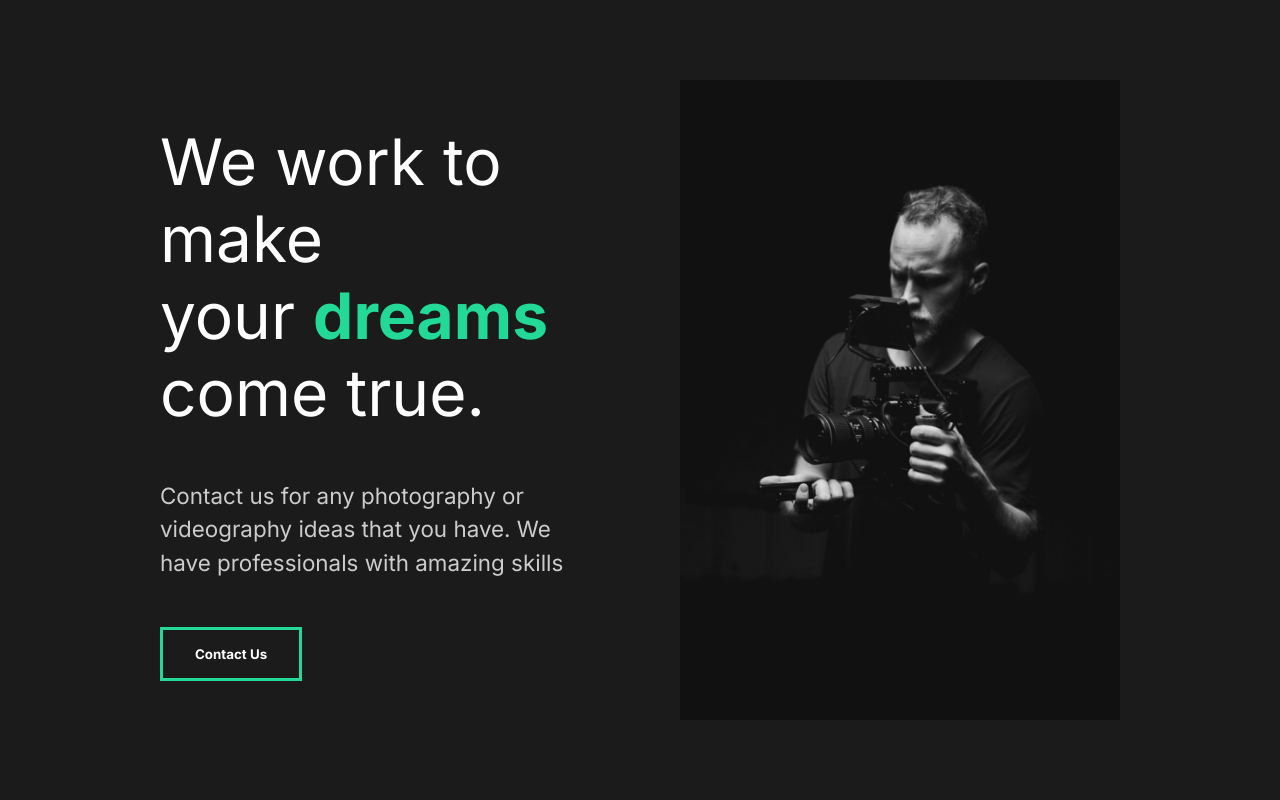
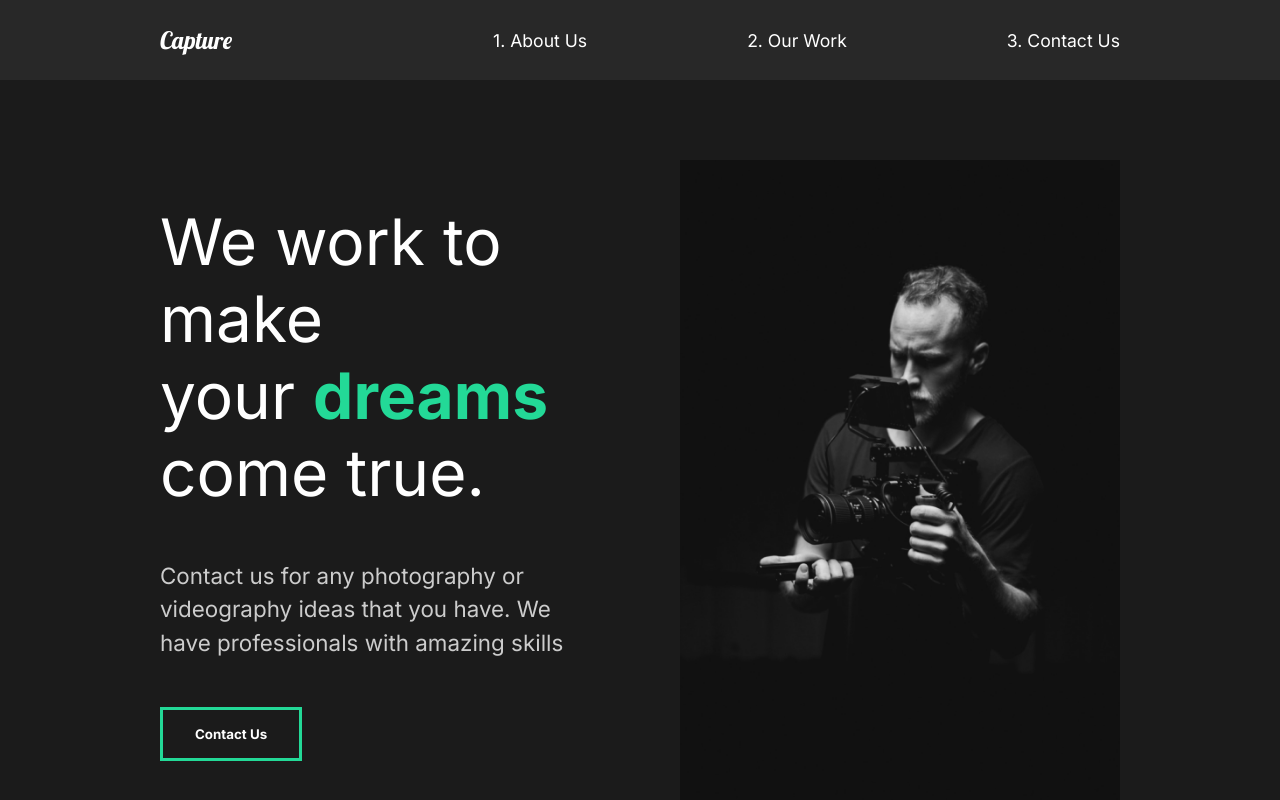
Before and after one commit to AidanShimmon/react-capture, a React (Create React App) app: page / in a window 1280 px wide. Shown: the top 800 px of the page. Built offline with nearby package versions, Linux system fonts and the light colour scheme.

Commit message:
adding the nav

```diff
--- a/src/App.js
+++ b/src/App.js
@@ -1,11 +1,13 @@
 import GlobalStyles from "./components/GlobalStyle";
 
-import AboutUs from "./ pages/AboutUs";
+import AboutUs from "./pages/AboutUs";
+import Nav from "./components/Nav";
 
 function App() {
   return (
     <div className="App">
       <GlobalStyles />
+      <Nav />
       <AboutUs />
     </div>
   );
--- /dev/null
+++ b/src/components/Nav.js
@@ -0,0 +1,53 @@
+import styled from "styled-components";
+
+const Nav = () => {
+  return (
+    <StyledNav>
+      <h1>
+        <a id="logo" href="#">
+          Capture
+        </a>
+      </h1>
+      <ul>
+        <li>
+          <a href="#">1. About Us</a>
+        </li>
+        <li>
+          <a href="#">2. Our Work</a>
+        </li>
+        <li>
+          <a href="#">3. Contact Us</a>
+        </li>
+      </ul>
+    </StyledNav>
+  );
+};
+
+const StyledNav = styled.nav`
+  min-height: 10vh;
+  display: flex;
+  margin: auto;
+  justify-content: space-between;
+  align-items: center;
+  padding: 1rem 10rem;
+  background: #282828;
+  a {
+    color: white;
+    text-decoration: none;
+  }
+  ul {
+    display: flex;
+    list-style: none;
+  }
+  #logo {
+    font-size: 1.5rem;
+    font-family: "Lobster", cursive;
+    font-weight: lighter;
+  }
+  li {
+    padding-left: 10rem;
+    position: relative;
+  }
+`;
+
+export default Nav;
```
Also changed, not shown: src/pages/AboutUs.js (renamed from src/ pages/AboutUs.js), 1 other file (tests, documents, lock files or other folders).
